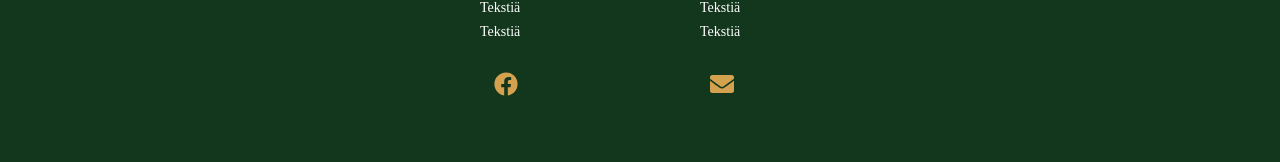
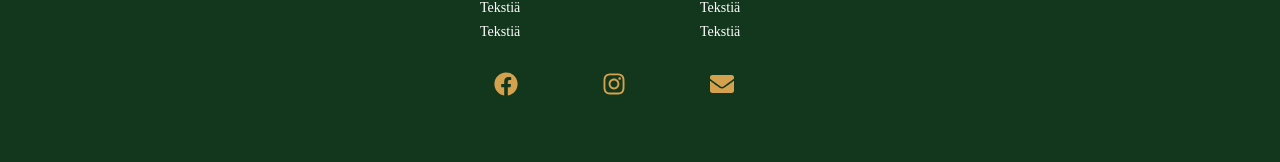
Before and after one commit to ArttuArv/stmichael-react, a React (Create React App) app: page / in a window 1280 px wide. Shown: the part 3295-3457 px from the top of the page. Built offline with nearby package versions, Linux system fonts and the light colour scheme; a web font is replaced by a local one.

Commit message:
Instagram-linkin lisäys

```diff
--- a/src/components/Footer/index.js
+++ b/src/components/Footer/index.js
@@ -13,7 +13,7 @@ import {
   SocialMediaIcons,
   SocialMediaIconLink,
 } from './FooterElements'
-import { FaFacebook, FaEnvelope } from 'react-icons/fa'
+import { FaFacebook, FaInstagram, FaEnvelope } from 'react-icons/fa'
 
 const Footer = () => {
   return (
@@ -48,6 +48,9 @@ const Footer = () => {
               <SocialMediaIconLink href = '//www.facebook.com/irishpubstmichael' target = '_blank' aria-label = 'Facebook'>
                 <FaFacebook />
               </SocialMediaIconLink>
+              <SocialMediaIconLink href = '//www.instagram.com/st.michael_oulu' target = '_blank' aria-label = 'Facebook'>
+                <FaInstagram />
+              </SocialMediaIconLink>
               <SocialMediaIconLink href = 'mailto:stmichael@stmichael.fi' target = '_blank' aria-label = 'Mail'>
                 <FaEnvelope />
               </SocialMediaIconLink>
```
